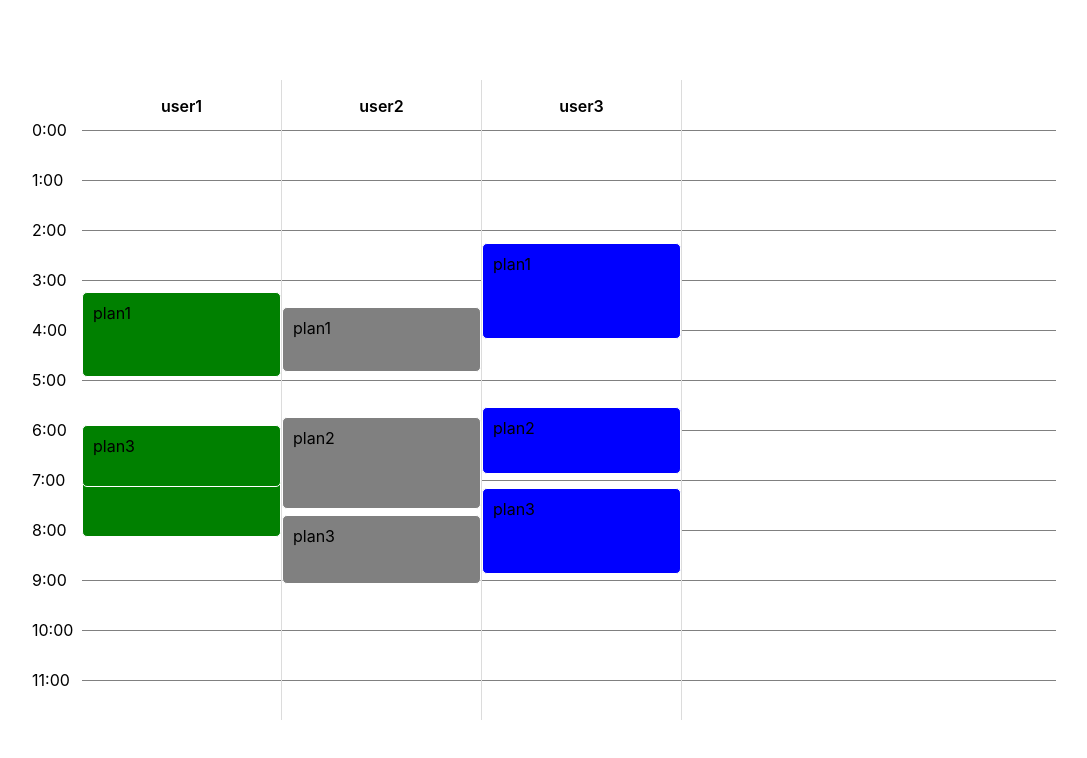
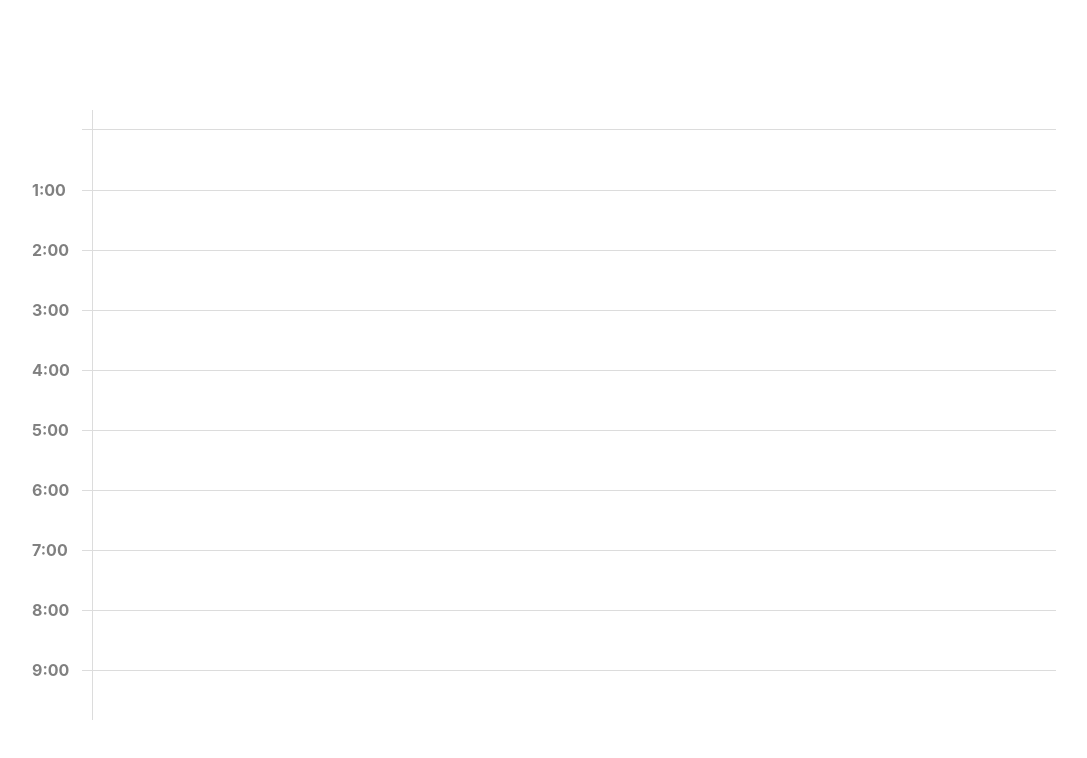
Before and after one commit to Chimpaya/CalendarCol, a React (Create React App) app: page / in a window 1280 px wide. Shown: the top 758 px of the page, without its empty margins (96-1183 px from the left). Built offline with nearby package versions, Linux system fonts and the light colour scheme.

Commit message:
Refactor Element placing. Add Separator lines. Change styling.

```diff
--- a/src/share-calendar/ShareCalendar-BarColumn.js
+++ b/src/share-calendar/ShareCalendar-BarColumn.js
@@ -1,25 +1,23 @@
 import React from 'react'
 import Bar from './ShareCalendar-Bar'
 import { getColumnLabel } from './ShareCalendar-title_helper'
-function BarColumn({ columnData, barType, labelType }) {
+function BarColumn({ colColor, colData, colLabel, barType }) {
 
     const renderColumn = () => {
-        const { col_color, col_data, col_info } = columnData
-        let label = getColumnLabel(col_info, labelType)
+
 
         return (
             <div style={{ zIndex: 1, height: '100%', width: 200, borderRight: '1px solid gainsboro', boxSizing: 'border-box' }}>
-                <div style={{ width: '100%', height: 50, }}>
-                    <p style={{ textAlign: 'center', fontWeight: 600 }}>{label}</p>
+                <div style={{ width: '100%', height: 50, position: 'absolute', top: 0 }}>
+                    <p style={{ textAlign: 'center', fontWeight: 600 }}>fdsf</p>
                 </div>
                 <div style={{ position: 'relative', width: '100%', height: 0 }}>
-                    {
-                        col_data.map((data, index) =>
-                            <Bar key={index} type={barType} color={col_color} data={data} index={index + 1} />
+                    {/* {
+                        colData.map((data, index) =>
+                            <Bar key={index} type={barType} color={colColor} data={colData} index={index + 1} />
                         )
-                    }
+                    } */}
                 </div>
-
             </div>
         )
     }
--- a/src/share-calendar/ShareCalendar-FixedTimeCol.js
+++ b/src/share-calendar/ShareCalendar-FixedTimeCol.js
@@ -11,16 +11,20 @@ function FixedCol({ rowHeight }) {
                             style={{
                                 height: rowHeight,
                                 width: '100%',
-                                alignItems: 'flex-top'
+                                alignItems: 'flex-top',
                             }}>
                             <div
                                 style={{
                                     position: 'absolute',
                                     marginTop: -10,
-                                    marginRight: '20%'
+                                    marginRight: '20%',
+                                    color: 'grey',
+                                    fontWeight: 'bold'
                                 }}>
-                                {`${index}:00`}
+                                {index == 0 ? null : `${index}:00`}
                             </div>
+
+
                         </div>
                     )
                 })
@@ -29,4 +33,4 @@ function FixedCol({ rowHeight }) {
     )
 }
 
-export default FixedCol
+export default React.memo(FixedCol)
--- /dev/null
+++ b/src/share-calendar/ShareCalendar-Separators.js
@@ -0,0 +1,91 @@
+import React, { useEffect, useState } from 'react'
+import PropTypes from 'prop-types'
+
+const propTypes = {
+    containerMeasure: PropTypes.exact({
+        width: PropTypes.number,
+        height: PropTypes.number,
+        isAtTop: PropTypes.bool
+    }).isRequired,
+    navHeight: PropTypes.number,
+    colWidth: PropTypes.number
+}
+
+const defaultProps = {
+    navHeight: 50,
+    colWidth: 50
+}
+function Separtors({
+    containerMeasure,
+    navHeight,
+    colWidth
+}) {
+
+    const getHorizontalStyle = () => {
+        const { width: containerWidth, isAtTop } = containerMeasure
+        let left, width
+        if (!isAtTop) {
+            left = 10
+            width = containerWidth - 30
+        } else {
+            left = 50
+
+            width = containerWidth - left
+        }
+        return {
+            left,
+            width
+        }
+    }
+
+    const getVerticalStyle = () => {
+        const { height: containerHeight } = containerMeasure
+        let marginTop, height
+        marginTop = 30
+        height = containerHeight - marginTop
+        return {
+            height,
+            marginTop
+        }
+    }
+
+    return (
+        <div style={{
+            width: '100%',
+            height: navHeight,
+            backgroundColor: 'white',
+            position: 'sticky',
+            top: 0,
+            zIndex: 3,
+            paddingLeft: colWidth
+        }}>
+            <div style={{
+                position: 'absolute', top: 0, left: 0, width: '100%', height: '100%',
+                display: 'flex', flexDirection: 'row', justifyContent: 'flex-start'
+            }}>
+                <div style={{
+                    position: 'sticky',
+                    top: 0,
+                    left: colWidth + 10,
+                    backgroundColor: 'gainsboro',
+                    width: 1,
+                    zIndex: 99,
+                    ...getVerticalStyle()
+                }}>
+                </div>
+                <div style={{
+                    position: 'sticky',
+                    top: navHeight,
+                    height: 1,
+                    backgroundColor: 'gainsboro',
+                    ...getHorizontalStyle()
+                }}>
+                </div>
+            </div>
+        </div>
+    )
+}
+
+Separtors.propTypes = propTypes
+Separtors.defaultProps = defaultProps
+export default React.memo(Separtors)
--- a/src/share-calendar/ShareCalendar-TimeFrame.js
+++ b/src/share-calendar/ShareCalendar-TimeFrame.js
@@ -11,7 +11,7 @@ function TimeFrame({ rowHeight }) {
                             boxSizing: 'border-box',
                             MozBoxSizing: 'border-box',
                             WebkitBoxSizing: 'border-box',
-                            borderTop: '1px solid grey',
+                            borderTop: index == 0 ? null : '1.5px solid gainsboro',
                             height: rowHeight,
                             width: '100%'
                         }}
@@ -26,4 +26,4 @@ function TimeFrame({ rowHeight }) {
     )
 }
 
-export default TimeFrame
+export default React.memo(TimeFrame)
--- a/src/share-calendar/ShareCalendar.js
+++ b/src/share-calendar/ShareCalendar.js
@@ -1,12 +1,10 @@
-import React, { useRef, useEffect } from 'react'
+import React, { useRef, useEffect, useState } from 'react'
 import TimeFrame from './ShareCalendar-TimeFrame'
 import FixedCol from './ShareCalendar-FixedTimeCol'
 import './ShareCalendar.css'
 import ScrollContainer from 'react-indiana-drag-scroll'
 import BarColumn from './ShareCalendar-BarColumn'
-
-const rowHeight = 50
-const navHeight = 50
+import Separators from './ShareCalendar-Separators'
 
 const sampleData = [{
     name: 'user1',
@@ -63,9 +61,41 @@ const sampleData = [{
     }]
 }]
 
-//Plan dang hien thi random vi tri (xem Component SHareCalendar-Bar.js)
 function ShareCalendar() {
     let containerRef = useRef(null)
+    const [containerMeasure, setContainerMeasure] = useState({
+        width: 0,
+        height: 0,
+        isAtTop: true
+    })
+    const [uiConst, setUIConst] = useState({
+        navHeight: 50,
+        colWidth: 50,
+        rowHeight: 60
+    })
+    const { navHeight, colWidth, rowHeight } = uiConst
+
+    useEffect(() => {
+        if (!containerRef)
+            return
+        const { current: { container: { current } } } = containerRef
+        setContainerMeasure(containerMeasure => ({
+            ...containerMeasure,
+            width: current.clientWidth,
+            height: current.clientHeight
+        }))
+    }, [containerRef])
+
+    const onEndScroll = (left, top, width, height) => {
+        if (top > 0 && containerMeasure.isAtTop)
+            setContainerMeasure({ ...containerMeasure, isAtTop: false })
+
+        if (top == 0 && !containerMeasure.isAtTop)
+            setContainerMeasure({ ...containerMeasure, isAtTop: true })
+    }
+    const onStartScroll = () => {
+        setContainerMeasure({ ...containerMeasure, isAtTop: false })
+    }
     const renderDailyPlans = () => {
         const transformedData = sampleData.map(userData => {
             return {
@@ -81,38 +111,74 @@ function ShareCalendar() {
     }
 
     return (
-
         <ScrollContainer
             horizontal={true}
-            vertical={true}
+            vertical={false}
             hideScrollbars={false}
+            ref={containerRef}
             style={{
                 width: '100%',
+                height: '100%',
+                position: 'relative'
+            }}
+            onStartScroll={onStartScroll}
+            onEndScroll={onEndScroll}
+        >
+            <div style={{
+                height: 'max-content',
+                zIndex: 99,
+                minWidth: '100%',
                 display: 'flex',
-                flexGrow: 1,
-                height: '100%'
+                flexDirection: 'column',
+                position: 'relative',
+                width: 'max-content',
+                backgroundColor: 'white',
             }}
-            ref={containerRef}
-        >
-            <div style={{ height: rowHeight * 24 + navHeight + 20, zIndex: 99, minWidth: '100%', display: 'flex', flexDirection: 'row', position: 'relative' }}>
-                <div style={{ width: 50, height: '100%', top: 50, left: 0, position: 'absolute' }}>
-                    <FixedCol rowHeight={rowHeight} />
-                </div>
-                <div style={{ marginLeft: 50, flexGrow: 1, position: 'relative', display: 'flex', flexDirection: 'row', }}>
+            >
+                <Separators
+                    containerMeasure={containerMeasure}
+                    navHeight={navHeight}
+                    colWidth={colWidth}
+                />
+
+                <div style={{
+                    width: 'auto',
+                    minWidth: '100%',
+                    display: 'flex',
+                    flexDirection: 'row',
+                    position: 'relative',
+                    backgroundColor: 'white',
+                    zIndex: 2,
+                    height: 'max-content'
+                }}>
+                    <div style={{
+                        width: colWidth,
+                        height: '100%',
+                        left: 0,
+                        position: 'sticky',
+                        backgroundColor: 'inherit',
+                        zIndex: 100,
+                    }}>
+                        <FixedCol rowHeight={rowHeight} />
+                    </div>
                     <div style={{
                         position: 'absolute',
-                        top: navHeight,
-                        left: 0,
+                        left: colWidth,
                         width: '100%',
+                        zIndex: 1,
+                        top: 0
                     }}>
                         <TimeFrame rowHeight={rowHeight} />
                     </div>
-                    {renderDailyPlans()}
-                    <div style={{ height: '100%', width: 9000 }}>
+                    <div style={{ flexGrow: 1, width: 'max-content', height: 'auto', display: 'flex', flexDirection: 'row', position: 'relative' }}>
+                        <div style={{ width: 100, height: '100%' }}>
+
+                        </div>
                     </div>
                 </div>
+
             </div>
-        </ScrollContainer >
+        </ScrollContainer>
     )
 }
 
```
